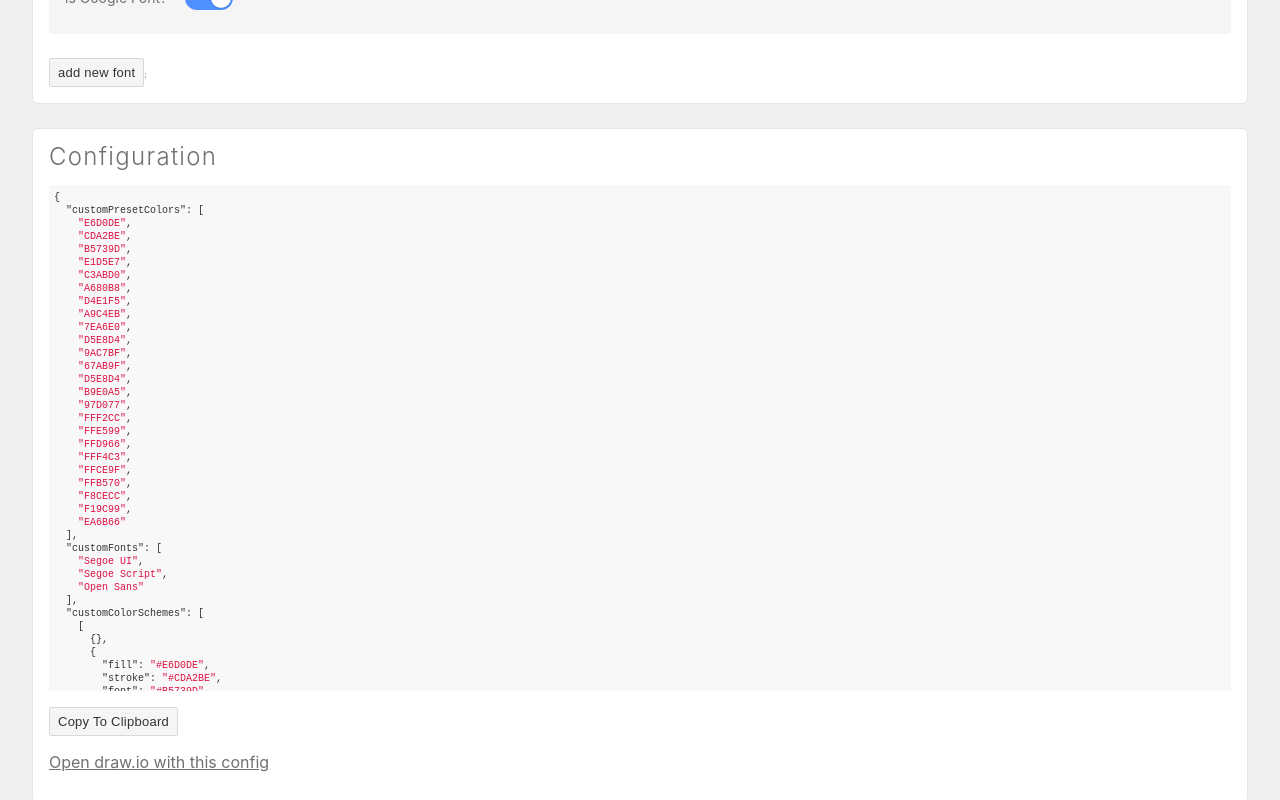
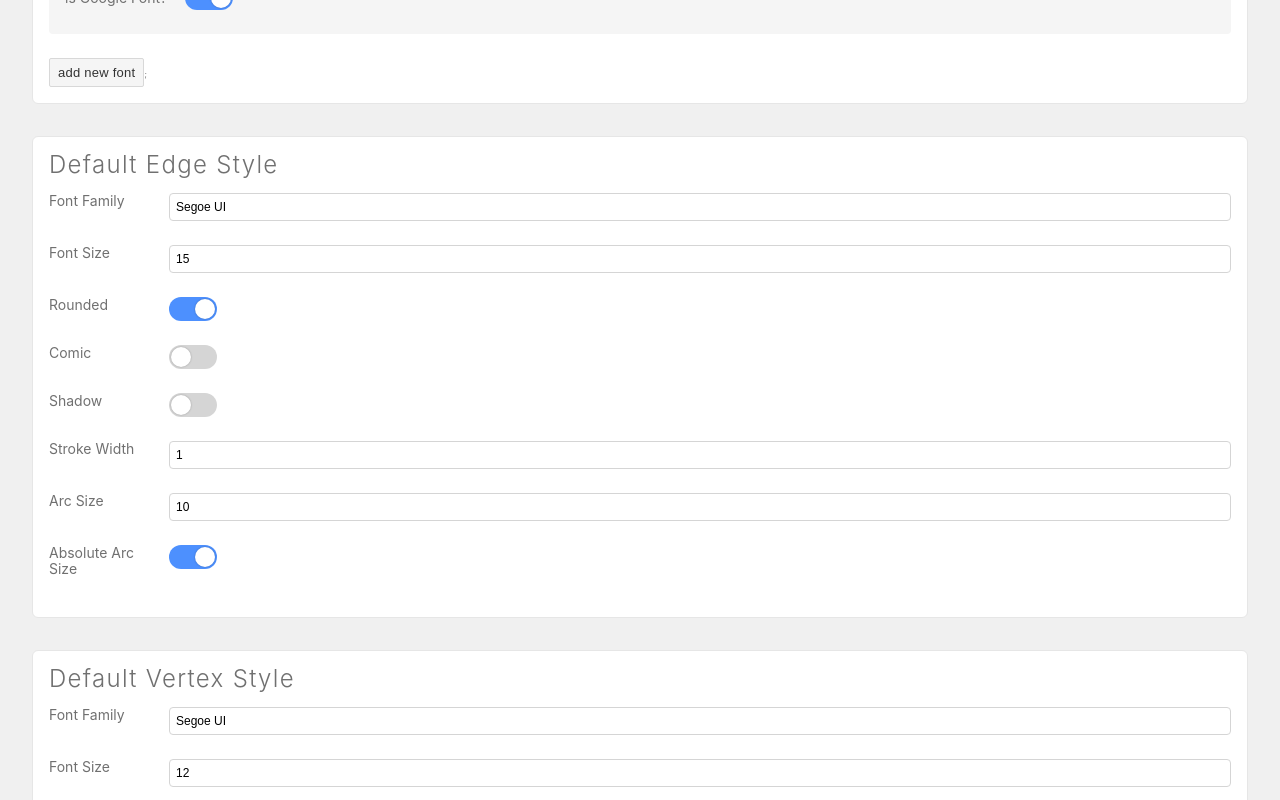
Before and after one commit to leifmarcus/drawio-config, a React (Create React App) app: page / in a window 1280 px wide. Shown: the part 2140-2940 px from the top of the page. Built offline with nearby package versions, Linux system fonts and the light colour scheme.

Commit message:
feat: add vertex and edge style editor

```diff
--- a/src/App.tsx
+++ b/src/App.tsx
@@ -10,6 +10,7 @@ import { CustomFonts } from './components/CustomFonts';
 import { CustomColorSchemes } from './components/CustomColorSchemes';
 import debounce from 'lodash/debounce';
 import { Information } from './components/Information/Information';
+import { DefaultStyle } from './components/DefaultStyle';
 
 export const ConfigurationContext: Context<ConfigStore<AppState>> = createContext({
     getState: () => getInitialConfig(),
@@ -67,6 +68,8 @@ const App: React.FC = () => {
                                     <CustomColors />
                                     <CustomColorSchemes />
                                     <CustomFonts />
+                                    <DefaultStyle type="Edge" />
+                                    <DefaultStyle type="Vertex" />
                                 </div>
                                 <div className="App--side">
                                     <ConfigOutput />
--- /dev/null
+++ b/src/components/DefaultStyle/DefaultStyle.tsx
@@ -0,0 +1,61 @@
+import React, { useContext, ReactNode } from 'react';
+import './DefaultStyle.css';
+import { Box } from '../Elements/Box';
+import { ConfigurationContext } from '../../App';
+import { DefaultStyle } from '../../state/types';
+import { formFields } from './values';
+import { Field } from './Field';
+import startCase from 'lodash/startCase';
+
+type DefaultStyleProps = {
+    type: 'Edge' | 'Vertex';
+};
+
+export type UpdateStyleHandler = (name: keyof DefaultStyle, value: string) => void;
+
+const useDefaultStyle = (type: DefaultStyleProps['type']): [DefaultStyle, UpdateStyleHandler] => {
+    const store = useContext(ConfigurationContext);
+    const state = store.getState();
+
+    const defaultStyle = state[`default${type}Style`] as DefaultStyle;
+
+    const updateStyle: UpdateStyleHandler = (name, value): void => {
+        store.dispatch({
+            type: 'UPDATE_DEFAULT_STYLE',
+            payload: {
+                type,
+                name,
+                value,
+            },
+        });
+    };
+
+    return [defaultStyle, updateStyle];
+};
+
+export const DefaultStyleComponent: React.FC<DefaultStyleProps> = ({ type }) => {
+    const [defaultStyle, updateDefaultStyle] = useDefaultStyle(type);
+
+    const defaultStyleEntries = Object.entries(formFields);
+
+    const description: ReactNode = <div></div>;
+
+    return (
+        <Box title={`Default ${type} Style`} description={description} footer={''}>
+            <div className="DefaultStyle">
+                {defaultStyleEntries.map(([name, formField]) => {
+                    return (
+                        <Field
+                            key={name}
+                            type={formField.type}
+                            onChange={updateDefaultStyle}
+                            name={name}
+                            label={startCase(name)}
+                            value={defaultStyle[name]?.toString()}
+                        />
+                    );
+                })}
+            </div>
+        </Box>
+    );
+};
--- /dev/null
+++ b/src/components/DefaultStyle/Field.css
@@ -0,0 +1,10 @@
+.Field {
+    display: flex;
+    margin-bottom: 3rem;
+}
+.Field--label {
+    flex: 0 0 14rem;
+    font-size: 1.75rem;
+    line-height: 2rem;
+    margin-right: 1rem;
+}
--- /dev/null
+++ b/src/components/DefaultStyle/Field.tsx
@@ -0,0 +1,59 @@
+import React, { useState, useEffect, ChangeEventHandler } from 'react';
+import './Field.css';
+import { FormFieldType } from './values';
+import { Switch, SwitchChangeHandler } from '../Elements/Switch/Switch';
+import { UpdateStyleHandler } from './DefaultStyle';
+
+type FieldProps = {
+    type: FormFieldType;
+    name: string;
+    label?: string;
+    value?: string;
+    onChange: UpdateStyleHandler;
+};
+
+const useFieldUpdate = (
+    initialValue = '',
+    name: string,
+    type: FormFieldType,
+    onChange: UpdateStyleHandler,
+): [string, ChangeEventHandler, SwitchChangeHandler] => {
+    const [currValue, setCurrValue] = useState(initialValue);
+
+    useEffect(() => {
+        setCurrValue(initialValue);
+    }, [initialValue]);
+
+    const handleFieldChange: ChangeEventHandler<HTMLInputElement> = event => {
+        const updatedValue = event.target.value;
+        if (type === 'number' && !Number.isNaN(Number(updatedValue))) {
+            setCurrValue(updatedValue);
+            onChange(name, updatedValue);
+        } else if (type !== 'number') {
+            setCurrValue(updatedValue);
+            onChange(name, updatedValue);
+        }
+    };
+
+    const handleSwitchChange: SwitchChangeHandler = value => {
+        const updatedValue = value ? '1' : '0';
+        setCurrValue(updatedValue);
+        onChange(name, updatedValue);
+    };
+
+    return [currValue, handleFieldChange, handleSwitchChange];
+};
+
+export const Field: React.FC<FieldProps> = ({ type, label, name, value, onChange }) => {
+    const [currValue, handleChange, handleSwitchChange] = useFieldUpdate(value, name, type, onChange);
+
+    return (
+        <div className="Field">
+            {label && <label className="Field--label">{label}</label>}
+            {(type === 'text' || type === 'number') && (
+                <input type="text" name={name} value={currValue} onChange={handleChange} />
+            )}
+            {type === 'boolean' && <Switch value={currValue === '1'} onChange={handleSwitchChange} />}
+        </div>
+    );
+};
--- /dev/null
+++ b/src/components/DefaultStyle/index.ts
@@ -0,0 +1 @@
+export { DefaultStyleComponent as DefaultStyle } from './DefaultStyle';
--- /dev/null
+++ b/src/components/DefaultStyle/values.ts
@@ -0,0 +1,46 @@
+export type FormFieldType = 'text' | 'number' | 'boolean' | 'select';
+type StyleValue = {
+    defaultValue: string;
+    type: FormFieldType;
+    possibleValues?: Array<string>;
+    description?: string;
+};
+
+type DefaultStyleFormFields = {
+    [key: string]: StyleValue;
+};
+
+export const formFields: DefaultStyleFormFields = {
+    fontFamily: {
+        defaultValue: 'Segoe UI',
+        type: 'text',
+    },
+    fontSize: {
+        defaultValue: '15',
+        type: 'number',
+    },
+    rounded: {
+        defaultValue: '1',
+        type: 'boolean',
+    },
+    comic: {
+        defaultValue: '0',
+        type: 'boolean',
+    },
+    shadow: {
+        defaultValue: '0',
+        type: 'boolean',
+    },
+    strokeWidth: {
+        defaultValue: '1',
+        type: 'number',
+    },
+    arcSize: {
+        defaultValue: '10',
+        type: 'number',
+    },
+    absoluteArcSize: {
+        defaultValue: '1',
+        type: 'boolean',
+    },
+};
--- /dev/null
+++ b/src/state/defaultEdgeStyle.ts
@@ -0,0 +1,24 @@
+import { Action, ConfigReducer, DefaultStyle } from './types';
+import get from 'lodash/get';
+
+export const defaultEdgeStyle: ConfigReducer<DefaultStyle, Action> = (state, action) => {
+    const styleType = get(action, 'payload.type');
+    console.log(styleType);
+    if (styleType !== 'Edge') {
+        return state;
+    }
+
+    switch (action.type) {
+        case 'UPDATE_DEFAULT_STYLE': {
+            const name = get(action, 'payload.name');
+            const value = get(action, 'payload.value');
+
+            return {
+                ...state,
+                [name]: value,
+            };
+        }
+        default:
+            return state;
+    }
+};
--- /dev/null
+++ b/src/state/defaultVertexStyle.ts
@@ -0,0 +1,24 @@
+import { Action, ConfigReducer, DefaultStyle } from './types';
+import get from 'lodash/get';
+
+export const defaultVertexStyle: ConfigReducer<DefaultStyle, Action> = (state, action) => {
+    const styleType = get(action, 'payload.type');
+
+    if (styleType !== 'Vertex') {
+        return state;
+    }
+
+    switch (action.type) {
+        case 'UPDATE_DEFAULT_STYLE': {
+            const name = get(action, 'payload.name');
+            const value = get(action, 'payload.value');
+
+            return {
+                ...state,
+                [name]: value,
+            };
+        }
+        default:
+            return state;
+    }
+};
--- a/src/state/index.ts
+++ b/src/state/index.ts
@@ -2,14 +2,16 @@ import { customPresetColorsReducer } from './customPresetColors';
 import { Action, ConfigReducer, AppState } from './types';
 import { customFontsReducer } from './customFonts';
 import { customColorSchemesReducer } from './customColorSchemes';
+import { defaultEdgeStyle } from './defaultEdgeStyle';
+import { defaultVertexStyle } from './defaultVertexStyle';
 
 export const configReducer: ConfigReducer<AppState, Action> = (state, action) => {
     return {
         customPresetColors: customPresetColorsReducer(state.customPresetColors, action),
         customFonts: customFontsReducer(state.customFonts, action),
         customColorSchemes: customColorSchemesReducer(state.customColorSchemes, action),
-        defaultVertexStyle: {},
-        defaultEdgeStyle: {},
+        defaultVertexStyle: defaultVertexStyle(state.defaultVertexStyle, action),
+        defaultEdgeStyle: defaultEdgeStyle(state.defaultEdgeStyle, action),
     };
 };
 
@@ -133,8 +135,26 @@ export const initialConfig: AppState = {
             },
         ],
     ],
-    defaultVertexStyle: {},
-    defaultEdgeStyle: {},
+    defaultVertexStyle: {
+        fontFamily: 'Segoe UI',
+        fontSize: '12',
+        strokeWidth: '1',
+        arcSize: '10',
+        absoluteArcSize: '1',
+        rounded: '1',
+        shadow: '0',
+        comic: '0',
+    },
+    defaultEdgeStyle: {
+        fontFamily: 'Segoe UI',
+        fontSize: '15',
+        strokeWidth: '1',
+        arcSize: '10',
+        absoluteArcSize: '1',
+        rounded: '1',
+        shadow: '0',
+        comic: '0',
+    },
 };
 
 export const getInitialConfig = (): AppState => {
```
Also changed, not shown: src/state/types.ts (+18 -4 lines), src/components/DefaultStyle/DefaultStyle.css (added).
